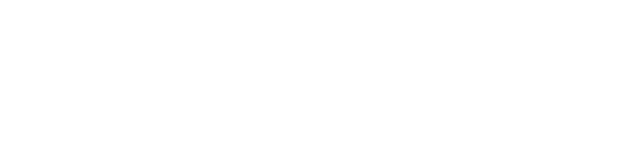
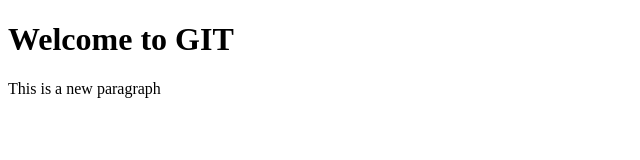
Before and after one commit to yvreshma22082003/svecwproject, a plain HTML site: page project1.html in a window 1280 px wide. Shown: the whole page, without its empty margins (0-640 px from the left). Drawn offline with Linux system fonts and the light colour scheme.

Commit message:
modified first commit

```diff
--- a/project1.html
+++ b/project1.html
@@ -5,4 +5,8 @@
             Git Demo
         </title>
     </head>
+    <body>
+        <h1>Welcome to GIT</h1>
+        <p>This is a new paragraph</p>
+    </body>
 </html>
```
